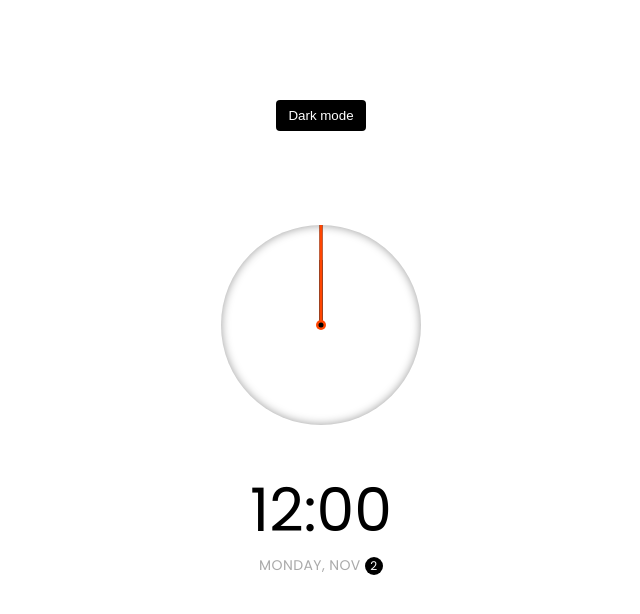
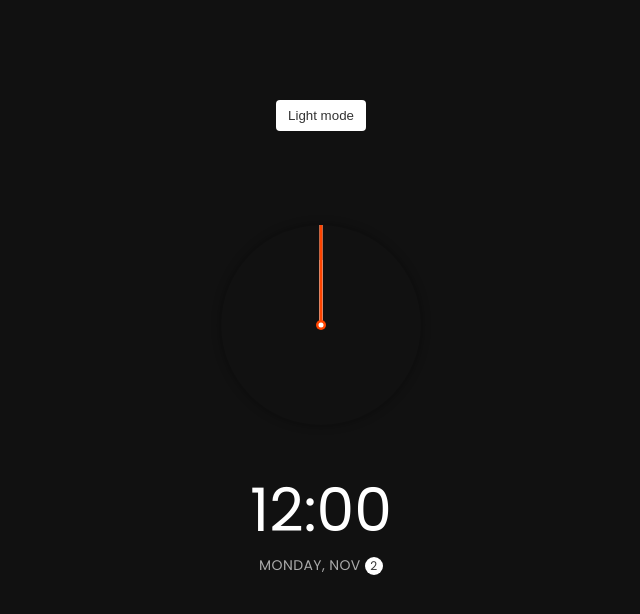
Before and after one commit to AdrianaManea/50-Projects-in-50-Days, a plain HTML site: page 19_Clock/index.html in a window 1280 px wide. Both pictures are taken after a click on the button "Dark mode". Shown: the whole page, without its empty margins (319-959 px from the left). Drawn offline with Linux system fonts and the light colour scheme.

Commit message:
19_dark_mode

```diff
--- a/19_Clock/script.js
+++ b/19_Clock/script.js
@@ -0,0 +1,28 @@
+const hourEl = document.querySelector('.hour');
+const minuteEl = document.querySelector('.minute');
+const secondEl = document.querySelector('.second');
+const timeEl = document.querySelector('.time');
+const dateEl = document.querySelector('.date');
+const toggleEl = document.querySelector('.toggle');
+
+// Array for days
+const days = ["Sunday", "Monday", "Tuesday", "Wednesday", "Thursday", "Friday", "Saturday"];
+
+// Array for months
+const months = ["January", "February", "March", "April", "May", "June", "July",
+  "August", "September", "October", "November", "December"
+];
+
+// Dark Mode
+toggleEl.addEventListener('click', (e) => {
+  const html = document.querySelector('html');
+  // console.log(e.target);
+
+  if (html.classList.contains('dark')) {
+    html.classList.remove('dark');
+    e.target.innerHTML = 'Dark mode';
+  } else {
+    html.classList.add('dark');
+    e.target.innerHTML = 'Light mode';
+  }
+});
--- a/19_Clock/style.css
+++ b/19_Clock/style.css
@@ -63,7 +63,7 @@ body {
   height: 200px;
   margin-bottom: 40px;
   border-radius: 50%;
-  box-shadow: inset 0 0 10px rgba(0, 0, 0, 0.4);
+  box-shadow: 0 0 10px rgba(0, 0, 0, 0.4);
 }
 
 .needle {
```
